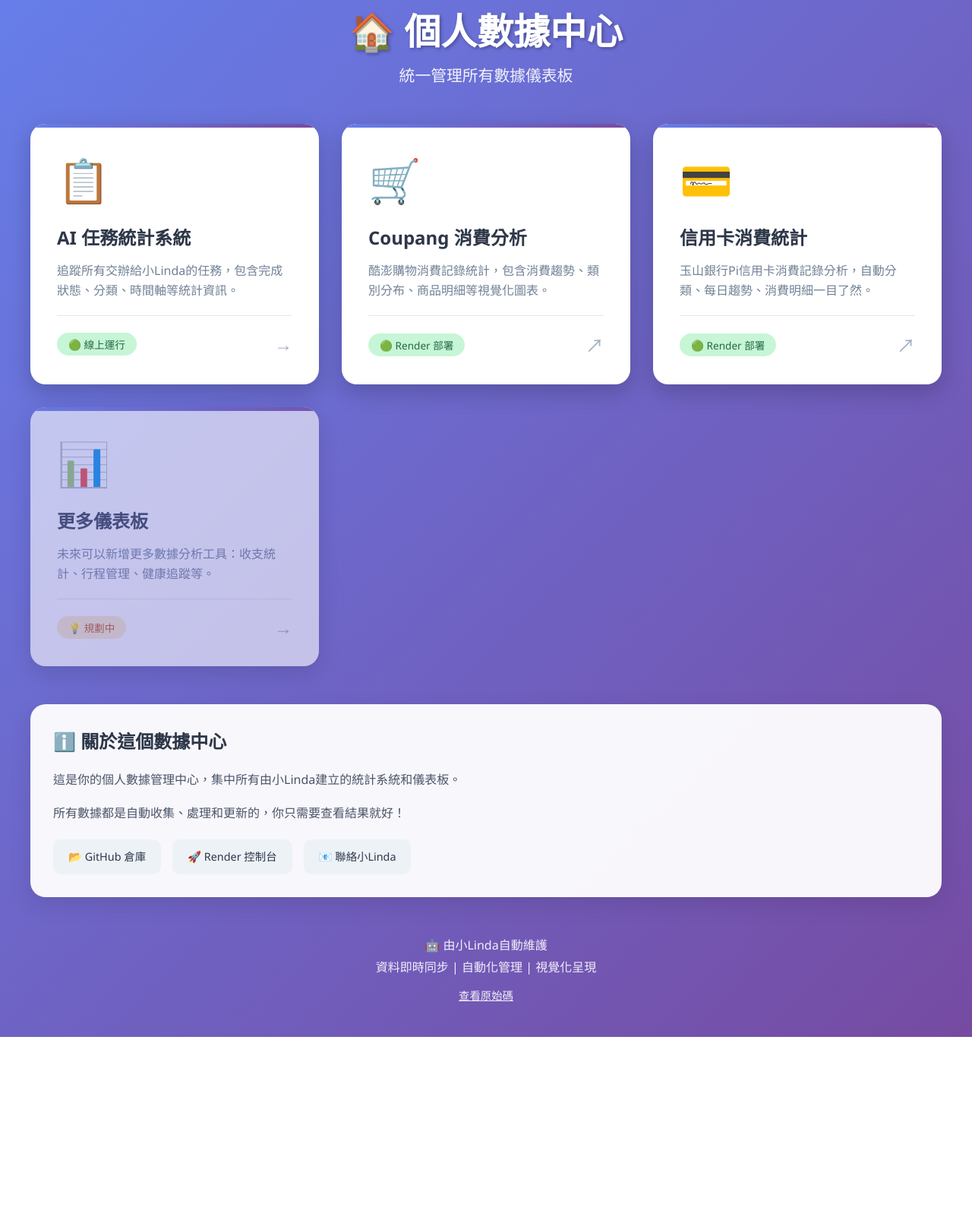
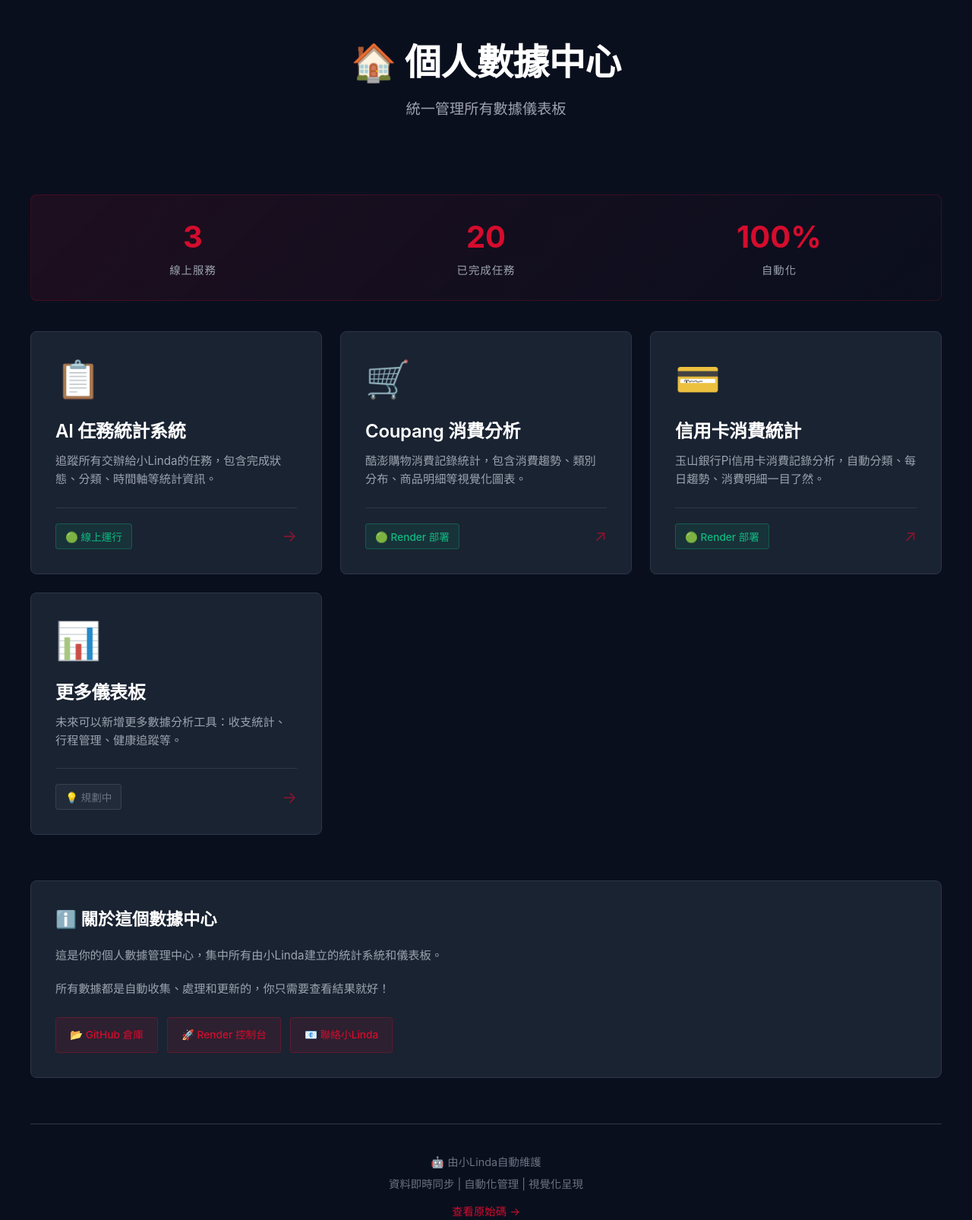
Before and after one commit to smilenccc/ai-task-tracker, a website: page index.html in a window 1280 px wide. Shown: the part 37-1643 px from the top of the page at 76% size. Before the commit the page ends 1402 px from the top, so only its background shows below. Drawn offline with Linux system fonts and the light colour scheme.

Commit message:
🎨 重新設計入口網站 - 採用 Hetzner 配色風格

```diff
--- a/index.html
+++ b/index.html
@@ -12,11 +12,11 @@
         }
 
         body {
-            font-family: 'Segoe UI', 'Microsoft JhengHei', Arial, sans-serif;
-            background: linear-gradient(135deg, #667eea 0%, #764ba2 100%);
+            font-family: -apple-system, BlinkMacSystemFont, 'Segoe UI', 'Microsoft JhengHei', Arial, sans-serif;
+            background: #0a0f1e;
+            color: #e8eaed;
             min-height: 100vh;
             padding: 40px 20px;
-            color: #333;
         }
 
         .container {
@@ -26,44 +26,46 @@
 
         header {
             text-align: center;
-            margin-bottom: 50px;
+            margin-bottom: 60px;
+            padding: 40px 20px;
         }
 
         header h1 {
-            color: white;
+            color: #ffffff;
             font-size: 3em;
-            margin-bottom: 10px;
-            text-shadow: 2px 2px 4px rgba(0,0,0,0.3);
+            margin-bottom: 15px;
+            font-weight: 700;
+            letter-spacing: -0.5px;
+        }
+
+        header h1::before {
+            content: '🏠 ';
         }
 
         header p {
-            color: rgba(255,255,255,0.9);
-            font-size: 1.3em;
+            color: #9ca3af;
+            font-size: 1.2em;
+            font-weight: 300;
         }
 
         .dashboards {
             display: grid;
             grid-template-columns: repeat(auto-fit, minmax(350px, 1fr));
-            gap: 30px;
-            margin-bottom: 50px;
+            gap: 24px;
+            margin-bottom: 60px;
         }
 
         .dashboard-card {
-            background: white;
-            border-radius: 20px;
-            padding: 35px;
-            box-shadow: 0 10px 30px rgba(0,0,0,0.2);
-            transition: transform 0.3s ease, box-shadow 0.3s ease;
+            background: #1a2332;
+            border-radius: 8px;
+            padding: 32px;
+            border: 1px solid #2d3748;
+            transition: all 0.3s ease;
             cursor: pointer;
             text-decoration: none;
             display: block;
             position: relative;
             overflow: hidden;
-        }
-
-        .dashboard-card:hover {
-            transform: translateY(-10px);
-            box-shadow: 0 15px 40px rgba(0,0,0,0.3);
         }
 
         .dashboard-card::before {
@@ -72,129 +74,200 @@
             top: 0;
             left: 0;
             width: 100%;
-            height: 5px;
-            background: linear-gradient(90deg, #667eea 0%, #764ba2 100%);
+            height: 3px;
+            background: #d50c2d;
+            transform: scaleX(0);
+            transform-origin: left;
+            transition: transform 0.3s ease;
+        }
+
+        .dashboard-card:hover {
+            border-color: #d50c2d;
+            transform: translateY(-4px);
+            box-shadow: 0 12px 24px rgba(213, 12, 45, 0.15);
+        }
+
+        .dashboard-card:hover::before {
+            transform: scaleX(1);
         }
 
         .dashboard-icon {
-            font-size: 3.5em;
+            font-size: 3em;
             margin-bottom: 20px;
             display: block;
+            filter: grayscale(0.3);
         }
 
         .dashboard-title {
-            color: #2d3748;
+            color: #ffffff;
             font-size: 1.5em;
-            font-weight: bold;
-            margin-bottom: 15px;
+            font-weight: 600;
+            margin-bottom: 12px;
+            letter-spacing: -0.3px;
         }
 
         .dashboard-description {
-            color: #718096;
-            font-size: 1em;
+            color: #9ca3af;
+            font-size: 0.95em;
             line-height: 1.6;
-            margin-bottom: 20px;
+            margin-bottom: 24px;
         }
 
         .dashboard-meta {
             display: flex;
             justify-content: space-between;
             align-items: center;
-            margin-top: 20px;
             padding-top: 20px;
-            border-top: 1px solid #e2e8f0;
+            border-top: 1px solid #2d3748;
         }
 
         .dashboard-status {
             display: inline-flex;
             align-items: center;
             gap: 8px;
-            padding: 5px 15px;
-            border-radius: 20px;
+            padding: 6px 12px;
+            border-radius: 4px;
             font-size: 0.85em;
             font-weight: 500;
         }
 
         .status-live {
-            background: #c6f6d5;
-            color: #276749;
-        }
-
-        .status-local {
-            background: #bee3f8;
-            color: #2c5282;
+            background: rgba(16, 185, 129, 0.1);
+            color: #10b981;
+            border: 1px solid rgba(16, 185, 129, 0.3);
         }
 
         .status-pending {
-            background: #feebc8;
-            color: #c05621;
+            background: rgba(245, 158, 11, 0.1);
+            color: #f59e0b;
+            border: 1px solid rgba(245, 158, 11, 0.3);
+        }
+
+        .status-planned {
+            background: rgba(107, 114, 128, 0.1);
+            color: #6b7280;
+            border: 1px solid rgba(107, 114, 128, 0.3);
         }
 
         .dashboard-arrow {
-            font-size: 1.5em;
-            color: #a0aec0;
+            font-size: 1.3em;
+            color: #d50c2d;
+            opacity: 0.6;
+            transition: all 0.3s ease;
+        }
+
+        .dashboard-card:hover .dashboard-arrow {
+            opacity: 1;
+            transform: translateX(4px);
         }
 
         .info-section {
-            background: rgba(255,255,255,0.95);
-            border-radius: 20px;
-            padding: 30px;
-            box-shadow: 0 10px 30px rgba(0,0,0,0.1);
-            margin-bottom: 30px;
+            background: #1a2332;
+            border-radius: 8px;
+            padding: 32px;
+            border: 1px solid #2d3748;
+            margin-bottom: 40px;
         }
 
         .info-section h2 {
-            color: #2d3748;
-            font-size: 1.5em;
+            color: #ffffff;
+            font-size: 1.4em;
             margin-bottom: 20px;
+            font-weight: 600;
             display: flex;
             align-items: center;
             gap: 10px;
         }
 
         .info-content {
-            color: #4a5568;
+            color: #9ca3af;
             line-height: 1.8;
+            font-size: 0.95em;
+        }
+
+        .info-content p {
+            margin-bottom: 16px;
         }
 
         .quick-links {
             display: flex;
             flex-wrap: wrap;
-            gap: 15px;
-            margin-top: 20px;
+            gap: 12px;
+            margin-top: 24px;
         }
 
         .quick-link {
             display: inline-flex;
             align-items: center;
             gap: 8px;
-            padding: 10px 20px;
-            background: #edf2f7;
-            border-radius: 10px;
-            color: #2d3748;
+            padding: 10px 18px;
+            background: rgba(213, 12, 45, 0.1);
+            border: 1px solid rgba(213, 12, 45, 0.3);
+            border-radius: 4px;
+            color: #d50c2d;
             text-decoration: none;
             font-size: 0.9em;
-            transition: background 0.3s ease;
+            font-weight: 500;
+            transition: all 0.3s ease;
         }
 
         .quick-link:hover {
-            background: #e2e8f0;
+            background: rgba(213, 12, 45, 0.2);
+            border-color: #d50c2d;
+            transform: translateY(-2px);
         }
 
         footer {
             text-align: center;
-            color: white;
-            margin-top: 50px;
-            opacity: 0.9;
+            color: #6b7280;
+            margin-top: 60px;
+            padding: 30px 0;
+            border-top: 1px solid #2d3748;
         }
 
         footer p {
-            margin: 5px 0;
+            margin: 8px 0;
+            font-size: 0.9em;
         }
 
         .footer-link {
-            color: white;
+            color: #d50c2d;
+            text-decoration: none;
+            transition: opacity 0.3s ease;
+        }
+
+        .footer-link:hover {
+            opacity: 0.8;
             text-decoration: underline;
+        }
+
+        .stats-bar {
+            display: grid;
+            grid-template-columns: repeat(auto-fit, minmax(200px, 1fr));
+            gap: 20px;
+            margin-bottom: 40px;
+            padding: 30px;
+            background: linear-gradient(135deg, rgba(213, 12, 45, 0.1) 0%, rgba(10, 15, 30, 0.5) 100%);
+            border-radius: 8px;
+            border: 1px solid rgba(213, 12, 45, 0.2);
+        }
+
+        .stat-item {
+            text-align: center;
+        }
+
+        .stat-value {
+            font-size: 2.5em;
+            font-weight: 700;
+            color: #d50c2d;
+            margin-bottom: 8px;
+        }
+
+        .stat-label {
+            font-size: 0.9em;
+            color: #9ca3af;
+            text-transform: uppercase;
+            letter-spacing: 1px;
         }
 
         @media (max-width: 768px) {
@@ -207,17 +280,57 @@
             }
 
             .dashboard-card {
-                padding: 25px;
+                padding: 24px;
+            }
+
+            .stats-bar {
+                grid-template-columns: 1fr 1fr;
             }
         }
+
+        /* 載入動畫 */
+        @keyframes fadeIn {
+            from {
+                opacity: 0;
+                transform: translateY(20px);
+            }
+            to {
+                opacity: 1;
+                transform: translateY(0);
+            }
+        }
+
+        .dashboard-card {
+            animation: fadeIn 0.5s ease forwards;
+        }
+
+        .dashboard-card:nth-child(1) { animation-delay: 0.1s; }
+        .dashboard-card:nth-child(2) { animation-delay: 0.2s; }
+        .dashboard-card:nth-child(3) { animation-delay: 0.3s; }
+        .dashboard-card:nth-child(4) { animation-delay: 0.4s; }
     </style>
 </head>
 <body>
     <div class="container">
         <header>
-            <h1>🏠 個人數據中心</h1>
+            <h1>個人數據中心</h1>
             <p>統一管理所有數據儀表板</p>
         </header>
+
+        <div class="stats-bar">
+            <div class="stat-item">
+                <div class="stat-value">3</div>
+                <div class="stat-label">線上服務</div>
+            </div>
+            <div class="stat-item">
+                <div class="stat-value">20</div>
+                <div class="stat-label">已完成任務</div>
+            </div>
+            <div class="stat-item">
+                <div class="stat-value">100%</div>
+                <div class="stat-label">自動化</div>
+            </div>
+        </div>
 
         <div class="dashboards">
             <!-- 任務統計系統 -->
@@ -266,14 +379,14 @@
             </a>
 
             <!-- 未來擴充 -->
-            <div class="dashboard-card" style="opacity: 0.6; cursor: not-allowed; pointer-events: none;">
+            <div class="dashboard-card" style="opacity: 0.5; cursor: default; pointer-events: none;">
                 <span class="dashboard-icon">📊</span>
                 <div class="dashboard-title">更多儀表板</div>
                 <div class="dashboard-description">
                     未來可以新增更多數據分析工具：收支統計、行程管理、健康追蹤等。
                 </div>
                 <div class="dashboard-meta">
-                    <span class="dashboard-status status-pending">
+                    <span class="dashboard-status status-planned">
                         💡 規劃中
                     </span>
                     <span class="dashboard-arrow">→</span>
@@ -284,10 +397,10 @@
         <div class="info-section">
             <h2>ℹ️ 關於這個數據中心</h2>
             <div class="info-content">
-                <p style="margin-bottom: 15px;">
+                <p>
                     這是你的個人數據管理中心，集中所有由小Linda建立的統計系統和儀表板。
                 </p>
-                <p style="margin-bottom: 20px;">
+                <p>
                     所有數據都是自動收集、處理和更新的，你只需要查看結果就好！
                 </p>
 
@@ -308,18 +421,15 @@
         <footer>
             <p>🤖 由小Linda自動維護</p>
             <p>資料即時同步 | 自動化管理 | 視覺化呈現</p>
-            <p style="margin-top: 15px; font-size: 0.9em;">
+            <p style="margin-top: 15px;">
                 <a href="https://github.com/smilenccc/ai-task-tracker" class="footer-link" target="_blank">
-                    查看原始碼
+                    查看原始碼 →
                 </a>
             </p>
         </footer>
     </div>
 
     <script>
-        // 檢查各服務狀態（未來可以實作）
-        console.log('🏠 個人數據中心已載入');
-
         // 統計點擊
         document.querySelectorAll('.dashboard-card').forEach(card => {
             card.addEventListener('click', function(e) {
@@ -328,6 +438,9 @@
                 }
             });
         });
+
+        // 動態更新統計
+        console.log('🏠 個人數據中心已載入 - Hetzner 配色風格');
     </script>
 </body>
 </html>
```
